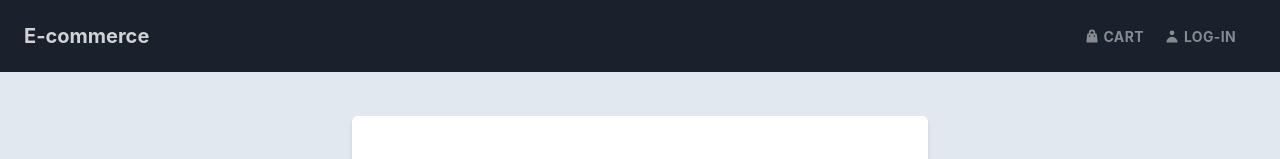
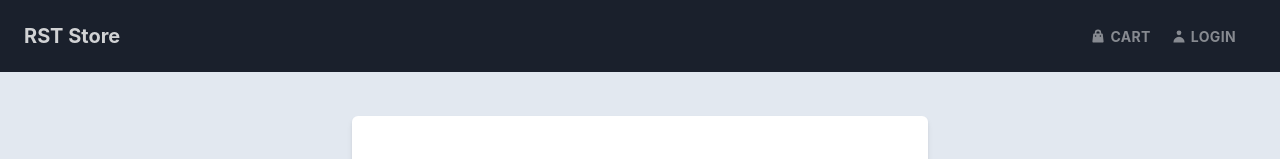
Before and after one commit to Sarvesh-24/E-Eommerce, a React (Create React App) app in the folder frontend/: page /login in a window 1280 px wide. Shown: the top 159 px of the page. Built offline with nearby package versions, Linux system fonts and the light colour scheme.

Commit message:
created user logout feature and done modification in header screen

```diff
--- a/frontend/src/actions/userAction.js
+++ b/frontend/src/actions/userAction.js
@@ -47,3 +47,12 @@
     }
 
 }
+
+
+export const logout = () => async  (dispatch) => {
+
+    localStorage.removeItem('userInfo')
+    dispatch({
+        type:USER_LOGOUT
+    })
+}
--- a/frontend/src/component/Header.js
+++ b/frontend/src/component/Header.js
@@ -1,109 +1,174 @@
-import { useState } from 'react';
-import {Link as RouterLink} from 'react-router-dom'
-import {Flex, Heading, Box, Icon, Link} from '@chakra-ui/react';
+import { useState,useEffect } from 'react';
+import {Link as RouterLink, useNavigate, } from 'react-router-dom'
+import { useDispatch, useSelector } from 'react-redux';
+import {Flex, Heading, Box, Icon, Link,Menu,MenuButton,Button,MenuItem,MenuList} from '@chakra-ui/react';
 import {HiShoppingBag, HiUser, HiOutlineMenuAlt3} from "react-icons/hi"
+import { IoChevronDown } from 'react-icons/io5';
 
-
-const MenuItem = ({children , url}) => {
+import {logout} from '../actions/userAction'
 
 
 
-    return(
+// const MenuItem = ({children , url}) => {
 
-        <Link as={RouterLink} to={url} fontSize="sm"
-            letterSpacing="wide"
-            color="whiteAlpha.600"
-            fontWeight="bold"
-            textTransform="uppercase"
-            mr="5"
-            display="block"
-            _hover={{color:"whiteAlpha.800"}}
-            mt={{base:"4", md:"0" }}
-        >{children}</Link>
-    )
-}
+
+
+
+//     return(
+
+//         <Link as={RouterLink} to={url} fontSize="sm"
+//             letterSpacing="wide"
+//             color="whiteAlpha.600"
+//             fontWeight="bold"
+//             textTransform="uppercase"
+//             mr="5"
+//             display="block"
+//             _hover={{color:"whiteAlpha.800"}}
+//             mt={{base:"4", md:"0" }}
+//         >{children}</Link>
+//     )
+// }
 
 
 export const Header = () => {
 
     const [showItems , setShow] = useState(false);
 
+    const navigate = useNavigate();
+    const dispatch = useDispatch();
+
+    const userLogin = useSelector(state => state.userLogin);
+
+    const {userInfo} = userLogin;
+
+    const LogoutHandler = () => {
+
+        dispatch(logout());
+        navigate('/login')
+
+    }
+
+
+
 
 
     return(
 
         <>
-            <Flex as='header' align="center" justify="space-between"
-            wrap="wrap"
-            py="6"
-            px="6"
-            bgColor="gray.800"
-            w="100%"
-            top="0"
-            zIndex="2"
-            pos="fixed"
-            >
-                <Flex align="center">
-
+           <Flex
+			as='header'
+			align='center'
+			justifyContent='space-between'
+			wrap='wrap'
+			py='6'
+			px='6'
+			bgColor='gray.800'
+			w='100%'
+			top='0'
+			pos='fixed'
+			zIndex='10'>
+			{/* Title */}
 			<Heading
-                        as="h1"
-                        color="whiteAlpha.800"
-                        fontWeight="bold"
-                        size="md"
-                        letterSpacing="md"
-                    >
-
+				as='h1'
+				color='whiteAlpha.800'
+				fontWeight='bold'
+				size='md'
+				letterSpacing='md'>
 				<Link
 					as={RouterLink}
 					to='/'
-                        _hover={{color:"grey.500" , textDecor:"none"}}>
-                        E-commerce
+					_hover={{ color: 'gray.500', textDecor: 'none' }}>
+					RST Store
+				</Link>
+			</Heading>
 
-                    </Link>
-
-                    </Heading>
-                </Flex>
-
+			{/* Hamburger Menu */}
 			<Box
-                    display={{base:'block' , md:"none", sm:"block"}}
-                    onClick={() => setShow(!showItems)}
-                    >
-                    <Icon
-                        as={HiOutlineMenuAlt3}
-                        color="white"
-                        w="6"
-                        h="6"
-
-                        />
+				display={{ base: 'block', md: 'none', sm: 'block' }}
+				onClick={() => setShow(!showItems)}>
+				<Icon as={HiOutlineMenuAlt3} color='white' w='6' h='6' />
 			</Box>
 
+			{/* Menu */}
 			<Box
-                    display={{base: showItems ? "block" : "none" , md:"flex" }}
-                    width={{base:'full' , md:"auto"}}
-                    >
-
-                    <MenuItem url="/cart">
-
-                        <Flex alignItems="center">
-                           <Icon as={HiShoppingBag} w="4"
-                           h="4"
-                           mr="1"
-                            /> Cart
-
-                        </Flex>
+				display={{ base: showItems ? 'block' : 'none', md: 'flex' }}
+				width={{ base: 'full', md: 'auto' }}
+				alignItems='center'>
+				<Link
+					as={RouterLink}
+					to='/cart'
+					fontSize='sm'
+					letterSpacing='wide'
+					color='whiteAlpha.600'
+					fontWeight='bold'
+					textTransform='uppercase'
+					mr='5'
+					display='flex'
+					alignItems='center'
+					_hover={{ color: 'whiteAlpha.800' }}
+					mt={{ base: 4, md: 0 }}>
+					<Icon as={HiShoppingBag} mr='1' w='4' h='4' />
+					Cart
+				</Link>
+				{userInfo ? (
+					<Menu>
+						<MenuButton
+							as={Button}
+							rightIcon={<IoChevronDown />}
+							_hover={{ textDecor: 'none', opacity: '0.7' }}>
+							{userInfo.name}
+						</MenuButton>
+						<MenuList>
+							<MenuItem as={RouterLink} to='/profile'>
+								Profile
 							</MenuItem>
-                    <MenuItem url="/login">
-
-                        <Flex alignItems="center">
-                           <Icon as={HiUser}
-                           w="4"
-                           h="4"
-                           mr="1"
-                            /> Log-In
-
-                        </Flex>
+							<MenuItem onClick={LogoutHandler}>Logout</MenuItem>
+						</MenuList>
+					</Menu>
+				) : (
+					<Link
+						as={RouterLink}
+						to='/login'
+						fontSize='sm'
+						letterSpacing='wide'
+						color='whiteAlpha.600'
+						fontWeight='bold'
+						textTransform='uppercase'
+						mr='5'
+						display='flex'
+						alignItems='center'
+						_hover={{ color: 'whiteAlpha.800' }}
+						mt={{ base: 4, md: 0 }}>
+						<Icon as={HiUser} mr='1' w='4' h='4' />
+						Login
+					</Link>
+				)}
+				{/* Admin Menu */}
+				{userInfo && userInfo.isAdmin && (
+					<Menu>
+						<MenuButton
+							ml='5'
+							color='white'
+							fontSize='sm'
+							fontWeight='semibold'
+							as={Link}
+							textTransform='uppercase'
+							_hover={{ textDecoration: 'none', opacity: '0.7' }}>
+							Manage <Icon as={IoChevronDown} />
+						</MenuButton>
+						<MenuList>
+							<MenuItem as={RouterLink} to='/admin/userlist'>
+								All Users
 							</MenuItem>
-
+							<MenuItem as={RouterLink} to='/admin/productlist'>
+								All Products
+							</MenuItem>
+							<MenuItem as={RouterLink} to='/admin/orderlist'>
+								All Orders
+							</MenuItem>
+						</MenuList>
+					</Menu>
+				)}
 			</Box>
 		</Flex>
         </>
```
Lines whose indentation alone changed are shown as unchanged.
